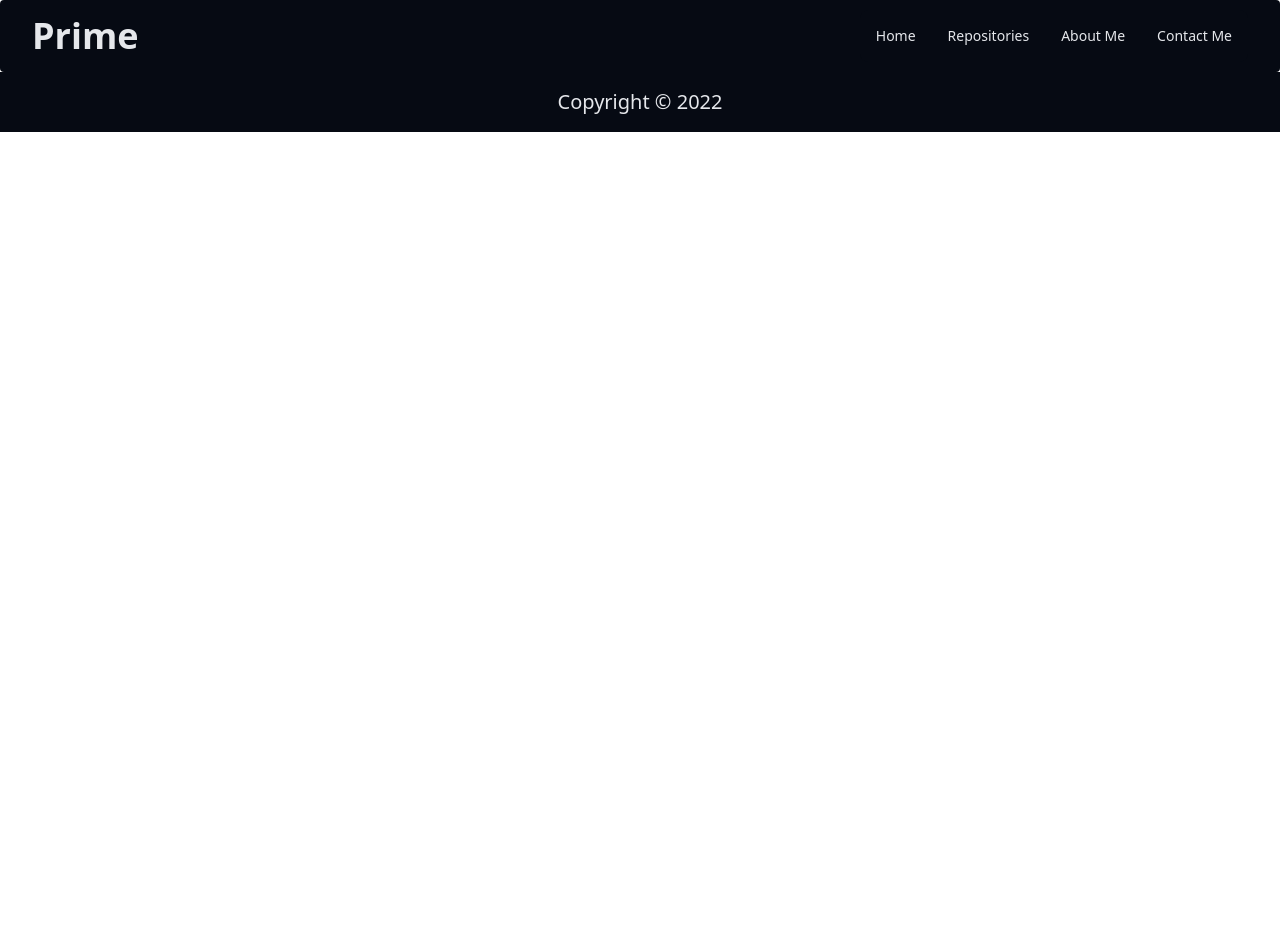
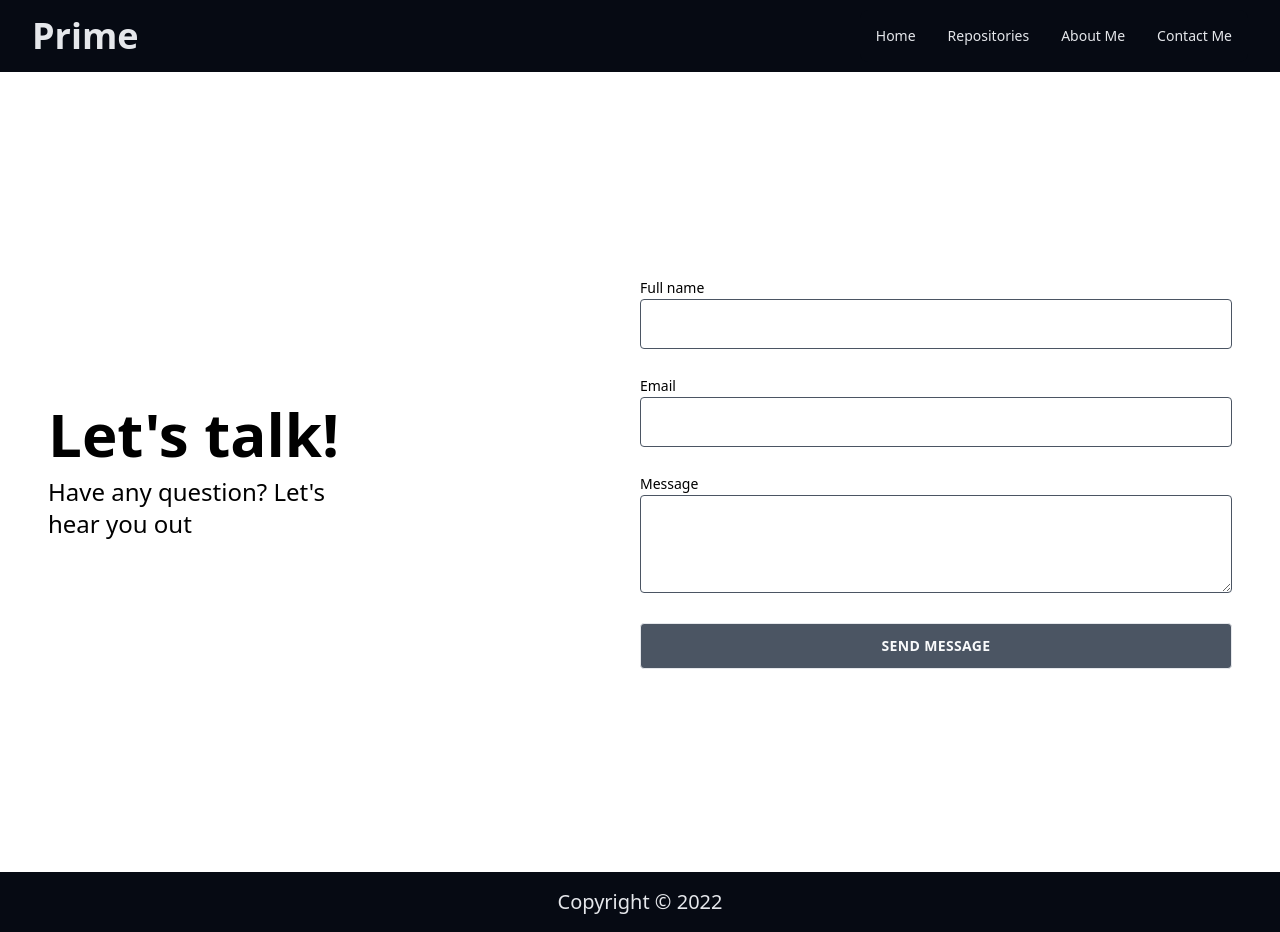
Before and after one commit to DrPrime01/my-github-repos, a React (Vite) app: page /contact in a window 1280 px wide. Before the commit the page ends 800 px from the top, so only its background shows below. Built offline with nearby package versions, Linux system fonts and the light colour scheme.

Commit message:
worked on about and contact pages, created an iframe component, did a fix on the index.html page for SEO optimization etc.

```diff
--- a/index.html
+++ b/index.html
@@ -3,8 +3,9 @@
   <head>
     <meta charset="UTF-8" />
     <link rel="icon" type="image/svg+xml" href="/vite.svg" />
+    <meta name="description" content="A displaying Dr Prime's GitHub repositories" />
     <meta name="viewport" content="width=device-width, initial-scale=1.0" />
-    <title>Vite + React</title>
+    <title>Dr Prime Repo</title>
   </head>
   <body>
     <div id="root"></div>
--- a/src/Components/OtherComponents/Body.jsx
+++ b/src/Components/OtherComponents/Body.jsx
@@ -4,10 +4,10 @@ import { Link } from 'react-router-dom'
 function Body() {
   return (
     <div className="w-full bg-center bg-cover min-h-screen bg-landingPageBg flex items-center justify-center">
-        <div className="container flex items-center justify-center w-full h-full mx-auto px-40">
+        <div className="container flex items-center justify-center w-full h-full mx-auto px-40 xs:px-12">
             <div className="text-center">
-                <h1 className="text-[3.5rem] leading-none font-extrabold text-white font-sans mb-6">The place for Dr Prime to build anything from anywhere</h1>
-                <p className='text-2xl font-normal text-slate-500 mb-6'>Whether you’re scaling your startup or just learning how to code, GitHub is your home. Join the world’s largest developer platform to build the innovations that empower humanity. Let’s build from here.</p>
+                <h1 className="text-[3.5rem] xs:text-3xl leading-none font-extrabold text-white font-sans mb-6">The place for Dr Prime to build anything from anywhere</h1>
+                <p className='text-2xl xs:text-base font-normal text-slate-500 mb-6'>Whether you’re scaling your startup or just learning how to code, GitHub is your home. Join the world’s largest developer platform to build the innovations that empower humanity. Let’s build from here.</p>
                 <div className="flex flex-row xs:flex-col items-center justify-center">
                 <Link to="/repositories" className="w-full px-8 py-4 mt-4 text-xl font-medium text-black transition-colors duration-200 transform bg-white rounded-md lg:w-auto mr-4 xs:mb-4 xs:mr-0 border hover:border-white hover:bg-transparent hover:text-white">Go to repositories</Link>
                 <a href="https://github.com/signup?ref_cta=Sign+up+for+GitHub&ref_loc=Home+campaign+footer&ref_page=%2F" className="w-full px-8 py-4 mt-4 text-xl font-medium text-white transition-colors duration-200 transform border border-white bg-transparent rounded-md lg:w-auto hover:bg-white hover:text-black">Sign up for GitHub</a>
--- /dev/null
+++ b/src/Components/OtherComponents/Iframes.jsx
@@ -0,0 +1,13 @@
+import React from 'react'
+
+function Iframes({homepageLink}) {
+  return (
+    <div>
+      <a href={homepageLink}>
+        <iframe src={homepageLink} height={400} width={600}></iframe>
+      </a>
+    </div>
+  )
+}
+
+export default Iframes
--- a/src/Components/OtherComponents/Navbar.jsx
+++ b/src/Components/OtherComponents/Navbar.jsx
@@ -16,7 +16,7 @@ function Navbar() {
     toggleNavbar ? setNavBarStyle(navBarstyles.navBarDisplayed) : setNavBarStyle(navBarstyles.navBarHidden);
   }
   return (
-    <nav className="bg-[#060A13] xs:bg-white border-gray-200 px-2 sm:px-4 py-2.5 rounded dark:bg-gray-900">
+    <nav className="bg-[#060A13] xs:bg-white border-gray-200 px-2 sm:px-4 py-2.5 xs:text-gray-900 dark:bg-gray-900">
       <div className="flex flex-wrap justify-between items-center px-4 mx-auto">
         <Link to="#" className="flex items-start">
           <span className="self-center text-4xl font-bold whitespace-nowrap dark:text-primary-700 text-gray-200">
--- a/src/Components/Pages/About.jsx
+++ b/src/Components/Pages/About.jsx
@@ -1,11 +1,15 @@
-import React from 'react'
+import React from "react";
 
 function About() {
   return (
-    <div>
-
+    <div className="h-screen xs:h-45 flex justify-center items-center p-12 xs:p-6">
+      <div className="text-6xl font-semibold leading-tight xs:text-4xl">
+        <p className="mb-4">I'm Dr Prime, also known as the Tech Evangelist.</p>
+        <p className="mb-4">I authored this project.</p>
+        <p>The Design was inspired by GitHub while the project was assigned by AltSchoolAfrica</p>
+      </div>
     </div>
-  )
+  );
 }
 
-export default About
+export default About;
--- a/src/Components/Pages/Contact.jsx
+++ b/src/Components/Pages/Contact.jsx
@@ -1,11 +1,60 @@
-import React from 'react'
+import React from "react";
 
 function Contact() {
   return (
-    <div>
-
+    <div className="p-12 h-screen xs:h-45 flex flex-row xs:flex-col justify-between items-center">
+      <div className="w-1/4 xs:w-auto">
+        <h2 className="text-6xl font-bold leading-tight lg:text-6xl mb-3">
+          Let's talk!
+        </h2>
+        <div className="dark:text-primary-400 text-2xl">
+          Have any question? Let's hear you out
+        </div>
+      </div>
+      <form
+        novalidate=""
+        className="space-y-6 w-1/2 xs:w-auto"
+      >
+        <div className="mt-0 xs:mt-0">
+          <label for="name" className="text-sm">
+            Full name
+          </label>
+          <input
+            id="name"
+            type="text"
+            placeholder=""
+            className="w-full p-3 rounded dark:bg-gray-800 border border-gray-600"
+          />
+        </div>
+        <div>
+          <label for="email" className="text-sm">
+            Email
+          </label>
+          <input
+            id="email"
+            type="email"
+            className="w-full p-3 rounded dark:bg-gray-800 border border-gray-600"
+          />
+        </div>
+        <div>
+          <label for="message" className="text-sm">
+            Message
+          </label>
+          <textarea
+            id="message"
+            rows="3"
+            className="w-full p-3 rounded dark:bg-gray-800 border border-gray-600"
+          ></textarea>
+        </div>
+        <button
+          type="submit"
+          className="w-full p-3 text-sm font-bold tracking-wide uppercase rounded dark:bg-violet-400 bg-gray-600 dark:text-gray-900 border text-gray-50"
+        >
+          Send Message
+        </button>
+      </form>
     </div>
-  )
+  );
 }
 
-export default Contact
+export default Contact;
--- a/src/Components/Pages/Repositories.jsx
+++ b/src/Components/Pages/Repositories.jsx
@@ -35,7 +35,7 @@ function Repositories() {
         name={repo.name}
         link={repo.html_url}
         language={repo.language}
-        updated_at={repo.updated_at}
+        created_at={repo.created_at}
         stars={repo.stargazers_count}
         id={repo.id}
         key={repo.id}
@@ -46,11 +46,11 @@ function Repositories() {
   return (
     <div className="flex flex-row justify-between xs:flex-col p-12 xs:items-center">
       <div id="profile" className="w-1/4 xs:w-auto xs:mb-8">
-        {loadings ? <Loading type="spin" color="#be185d" /> : <Profile />}
+        {loadings ? <Loading type="spin" color="gray" /> : <Profile />}
       </div>
       <div id="repo-pagination" className="flex flex-col w-3/5 xs:w-auto xs:items-center">
         <div id="repo" className="mb-5">
-          {repos}
+        {loadings ? <Loading type="spin" color="gray" /> : repos}
         </div>
         <div id="pagination" className="px-4">
           <Pagination
--- a/tailwind.config.cjs
+++ b/tailwind.config.cjs
@@ -26,6 +26,9 @@ module.exports = {
       backgroundImage: {
         landingPageBg: "url('/src/assets/backgroundImage.png')",
       },
+      spacing: {
+        "45": "45.5rem",
+      }
     },
   },
   plugins: [],
```
Also changed, not shown: src/Components/OtherComponents/Repo.jsx (+32 -18 lines), src/Components/Pages/SingleRepo.jsx (+52 -2 lines).
